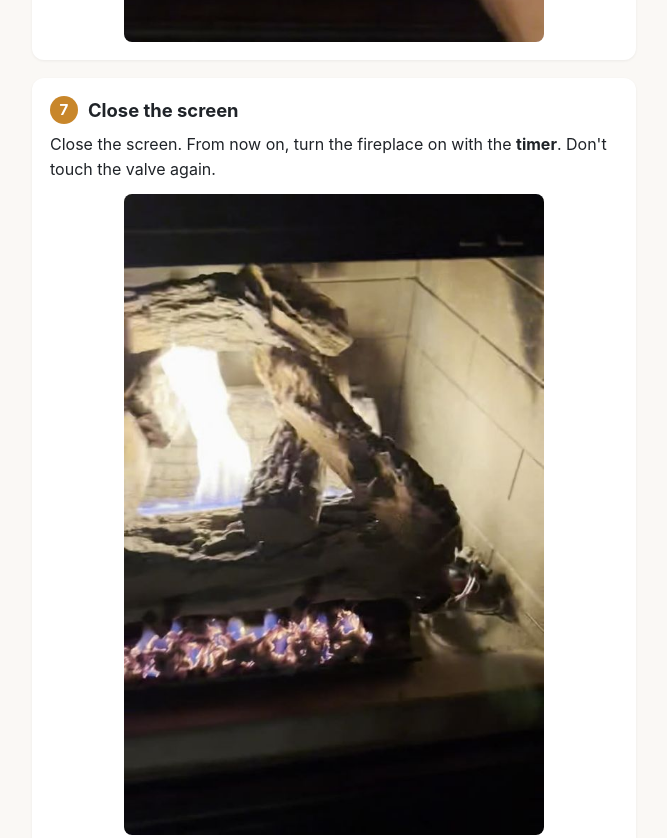
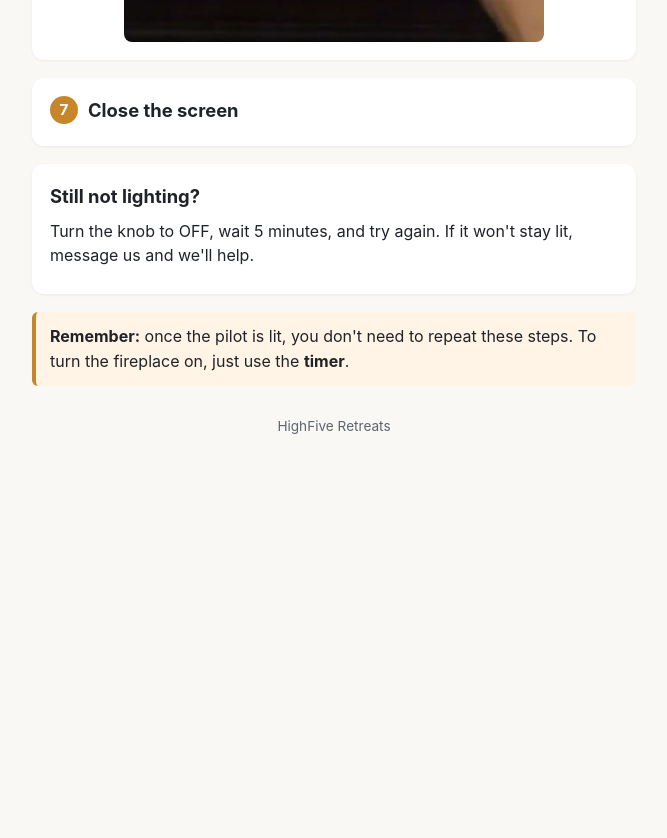
Before and after one commit to HighFiveRetreats/user-guides, a plain HTML site: page signature-stay-fireplace/index.html in a window 1280 px wide. Shown: the part 4540-5378 px from the top of the page, without its empty margins (306-973 px from the left). After the commit the page ends 5037 px from the top, so only its background shows below. Drawn offline with Linux system fonts and the light colour scheme.

Commit message:
Fireplace guide: trim step 7
Co-Authored-By: Claude Opus 5.5 <noreply@anthropic.com>
Claude-Session: https://claude.ai/code/session_01Xzc6H6cLCEwLnfp197Q8bV

```diff
--- a/signature-stay-fireplace/index.html
+++ b/signature-stay-fireplace/index.html
@@ -71,8 +71,6 @@
 
   <section>
     <h2><span class="n">7</span>Close the screen</h2>
-    <p>Close the screen. From now on, turn the fireplace on with the <strong>timer</strong>. Don't touch the valve again.</p>
-    <img src="img/step7-lit.jpg" alt="Fireplace lit" loading="lazy">
   </section>
 
   <section>
```
Also changed, not shown: signature-stay-fireplace/img/step7-lit.jpg (deleted).
